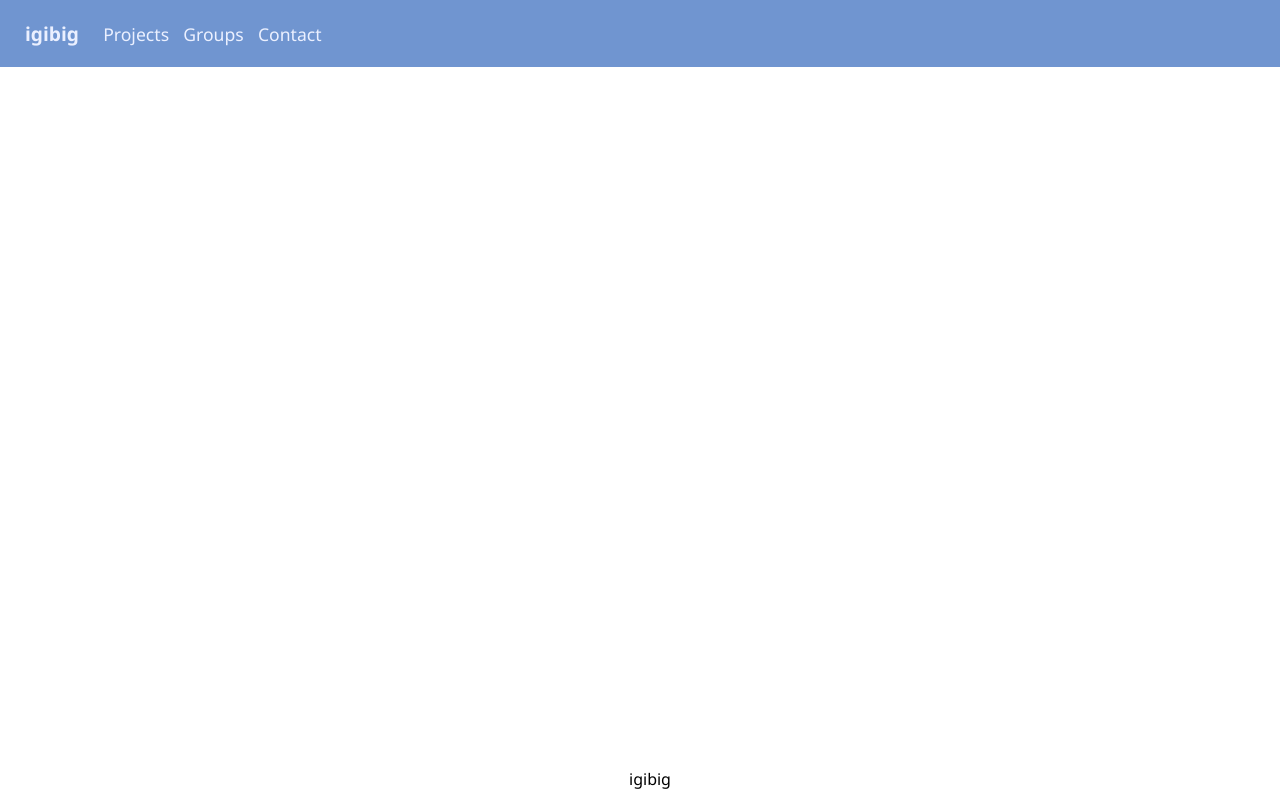
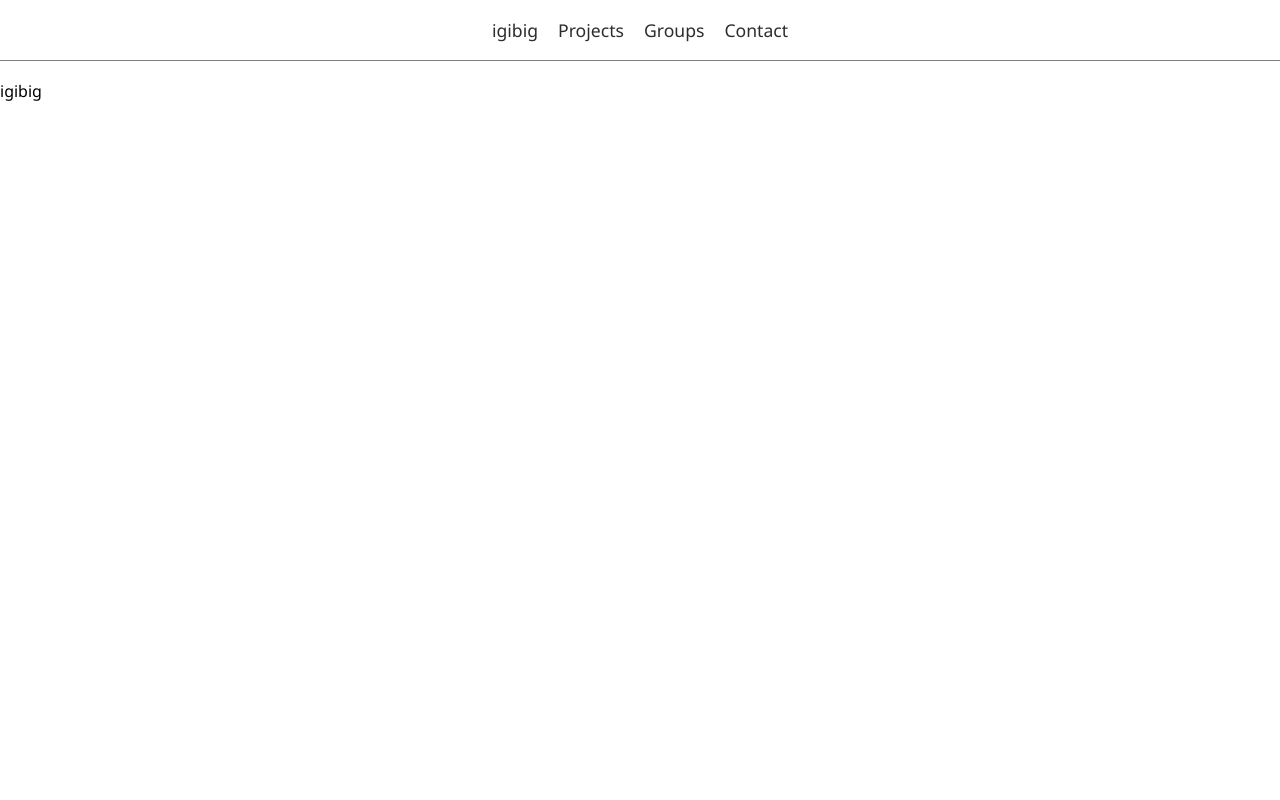
Before and after one commit to igibig/portfolio, a plain HTML site: page index.html in a window 1280 px wide. Drawn offline with Linux system fonts and the light colour scheme.

Commit message:
Updated nav styling; removed useless styling; updated main styling; added uncentered

```diff
--- a/style.css
+++ b/style.css
@@ -5,36 +5,59 @@
 }
 
 nav {
-	padding: 20px;
-	background-color: rgb(112, 149, 208);
+	width: 100%;
+	height: 60px;
+	display: flex;
+	justify-content: center;
+	align-items: center;
+	position: fixed;
+	z-index: 1;
+	top: 0;
+	background-color: white;
+	box-shadow: 0 1px grey;
 }
 
 nav > a,
 nav > a {
+	padding: 5px;
 	margin: 5px;
-	color: rgb(235, 240, 255);
+	color: rgb(45, 45, 45);
 	text-decoration: none;
 	font-size: 1.1em;
 }
 
 nav > a.selected {
-	font-weight: bold;
-}
-
-nav > a.main {
-	font-size: 1.2em;
-	font-weight: bold;
-	margin-right: 15px;
+	background-color: rgb(193, 211, 200);
 }
 
 nav > a:hover {
-	color: white;
+	background-color: rgb(193, 211, 200);
 }
 
-footer {
-    width: 100vw;
-    padding: 10px;
-	position: fixed;
-	bottom: 0;
+.uncentered {
+	text-align: left;
+}
+
+main {
+	display: flex;
+	flex-direction: column;
+	gap: 1em;
+	align-items: center;
 	text-align: center;
+	padding-top: 80px;
+	width: 90%;
+	max-width: 1200px;
+	margin: auto;
 }
+
+ul {
+	list-style-position: inside;
+}
+
+#timeForYou {
+	font-family: 'Courier New', Courier, monospace;
+	border-radius: 2px;
+	background-color: rgb(209, 209, 209);
+	padding-left: 4px;
+	padding-right: 4px;
+}
```
